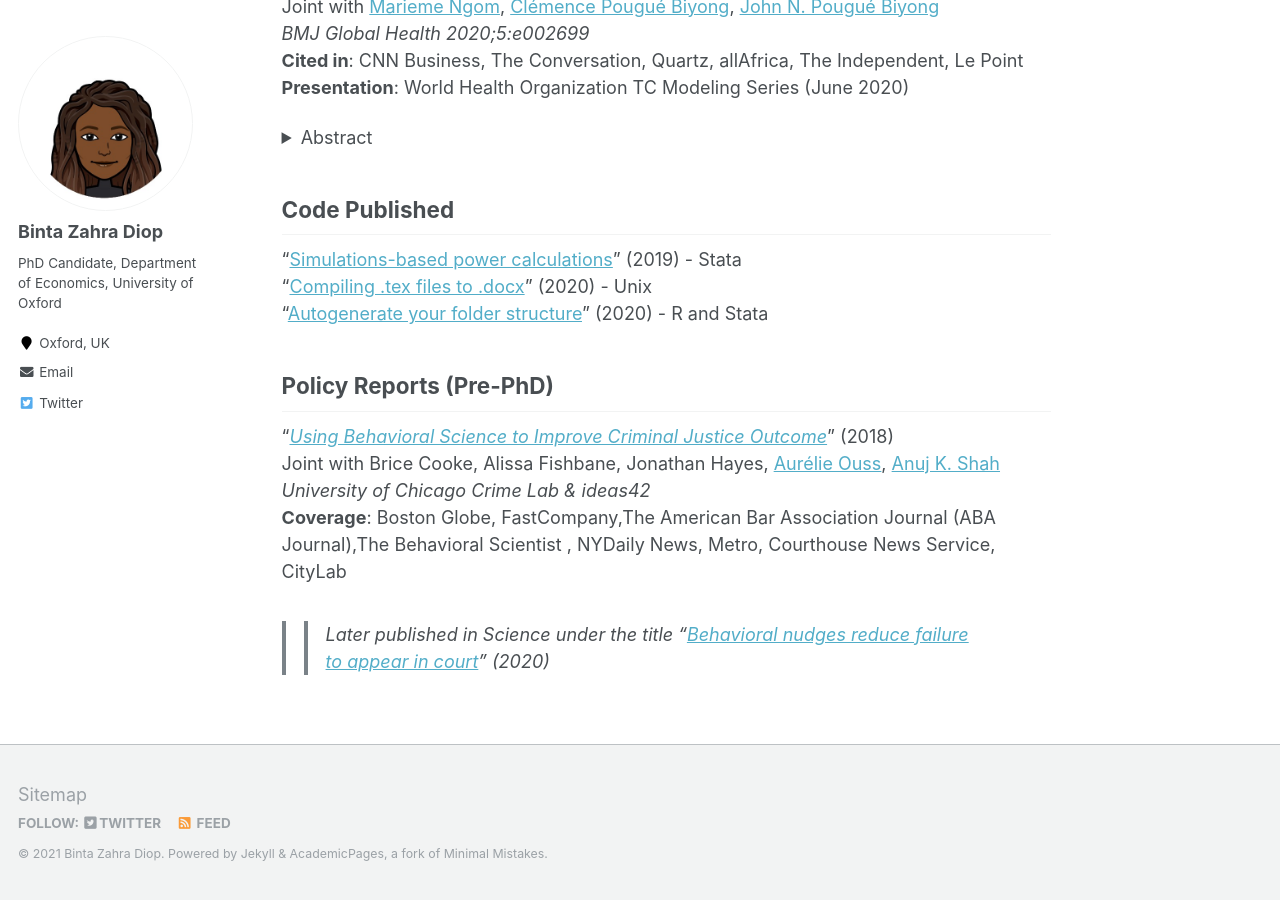
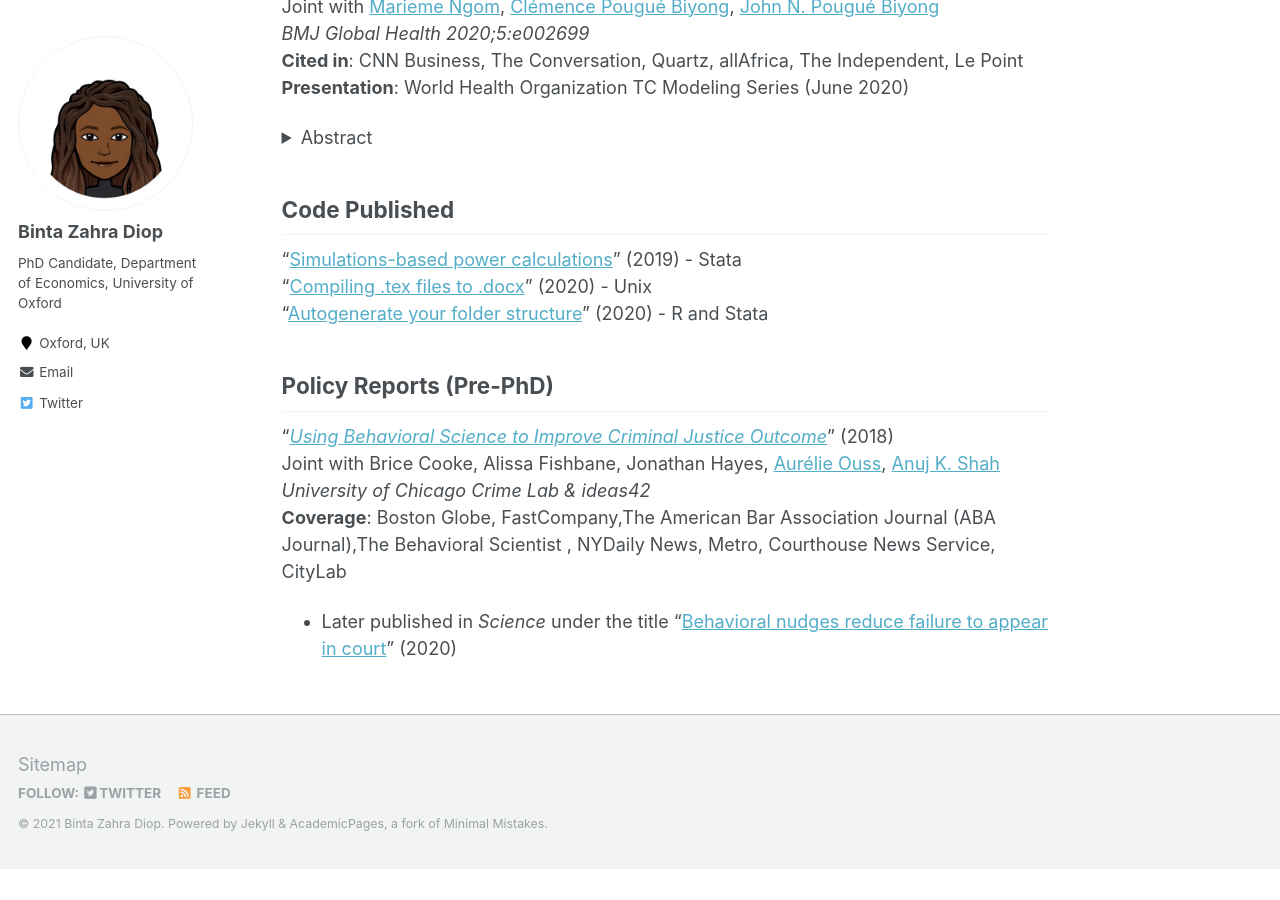
Before and after one commit to bzdiop/bzdiop.github.io, a Jekyll site: the page built from _pages/about.md, in a window 1280 px wide and 900 px high, scrolled down 1293 px. Built offline with Jekyll 4.4.1, drawn with Linux system fonts in a browser that asks for light colours; after the commit the page ends 2162 px from its top, so only the background shows below that.

Commit message:
formatting

```diff
--- a/_pages/about.md
+++ b/_pages/about.md
@@ -74,4 +74,4 @@ _BMJ Global Health 2020;5:e002699_
 Joint with Brice Cooke, Alissa Fishbane, Jonathan Hayes, [Aurélie Ouss](http://aouss.github.io/), [Anuj K. Shah](https://www.chicagobooth.edu/faculty/directory/s/anuj-k-shah)
 _University of Chicago Crime Lab & ideas42_
 **Coverage**: Boston Globe, FastCompany,The American Bar Association Journal (ABA Journal),The Behavioral Scientist , NYDaily News, Metro, Courthouse News Service, CityLab
->> Later published in _Science_ under the title “[Behavioral nudges reduce failure to appear in court](https://science.sciencemag.org/content/early/2020/10/07/science.abb6591.abstract)" (2020)
+- Later published in _Science_ under the title “[Behavioral nudges reduce failure to appear in court](https://science.sciencemag.org/content/early/2020/10/07/science.abb6591.abstract)" (2020)
```
